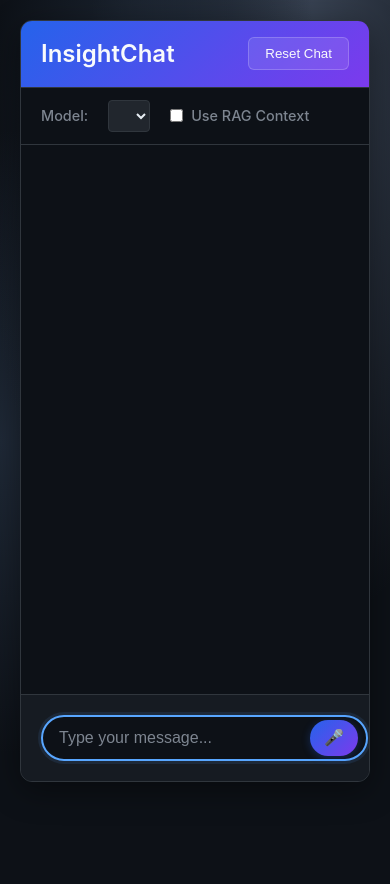
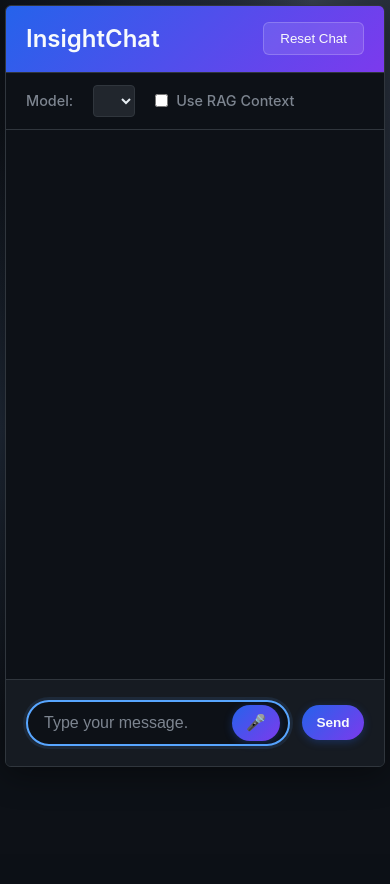
Before and after one commit to donnievawter/insightchat, a Flask app: page /chat in a window 390 px wide. After the commit the page ends 767 px from the top, so only its background shows below. Run offline with Flask 3, Linux system fonts and the light colour scheme; data that the repository does not hold is empty; some libraries are stand-ins or nearby versions.

Commit message:
Fix mobile portrait layout - prevent input field from overlapping Send button

```diff
--- a/flask-chat-app/src/static/css/style.css
+++ b/flask-chat-app/src/static/css/style.css
@@ -23,6 +23,139 @@ body {
     display: flex;
     flex-direction: column;
     height: 90vh;
+}
+
+/* Mobile - ensure container fits properly */
+@media (max-width: 767px) {
+    .chat-container {
+        max-width: 100%;
+        margin: 0;
+        border-radius: 8px;
+    }
+
+    body {
+        padding: 10px;
+    }
+
+    #chat-form {
+        padding: 12px;
+    }
+
+    .input-row {
+        gap: 8px;
+        flex-wrap: nowrap;
+        width: 100%;
+    }
+
+    .input-with-audio {
+        flex: 1 1 auto;
+        min-width: 0;
+    }
+
+    .input-with-audio input[type="text"] {
+        padding-right: 90px;
+    }
+
+    .input-row button[type="submit"] {
+        padding: 12px 16px;
+        white-space: nowrap;
+        flex-shrink: 0;
+        min-width: 60px;
+    }
+}
+
+/* Portrait mode - even more constrained */
+@media (max-width: 767px) and (orientation: portrait) {
+    body {
+        padding: 5px;
+    }
+
+    .chat-container {
+        border-radius: 6px;
+    }
+
+    #chat-form {
+        padding: 8px 6px;
+    }
+
+    .input-row {
+        gap: 6px;
+        display: flex;
+        align-items: center;
+    }
+
+    .input-with-audio {
+        flex: 1;
+        min-width: 0;
+        max-width: none;
+    }
+
+    .input-with-audio input[type="text"] {
+        width: 100%;
+        padding: 10px 70px 10px 12px;
+        font-size: 16px;
+        border-radius: 20px;
+        box-sizing: border-box;
+    }
+
+    .audio-controls {
+        right: 4px;
+        gap: 2px;
+    }
+
+    .audio-btn {
+        width: 30px;
+        height: 30px;
+        font-size: 14px;
+        padding: 4px;
+    }
+
+    .input-row button[type="submit"] {
+        padding: 10px 14px;
+        width: 62px;
+        font-size: 0.85rem;
+        flex-shrink: 0;
+        flex-grow: 0;
+    }
+}
+
+/* Tablet portrait - standard width */
+@media (min-width: 768px) and (max-width: 1023px) and (orientation: portrait) {
+    .chat-container {
+        max-width: 800px;
+    }
+}
+
+/* Tablet landscape - use wider layout */
+@media (min-width: 768px) and (max-width: 1023px) and (orientation: landscape) {
+    .chat-container {
+        max-width: 95%;
+    }
+
+    .message {
+        max-width: 80%;
+    }
+}
+
+/* Desktop/Landscape optimizations */
+@media (min-width: 1024px) {
+    .chat-container {
+        max-width: 1200px;
+    }
+
+    .message {
+        max-width: 75%;
+    }
+}
+
+@media (min-width: 1400px) {
+    .chat-container {
+        max-width: 1400px;
+    }
+
+    .message {
+        max-width: 70%;
+    }
 }
 
 .chat-header {
```
